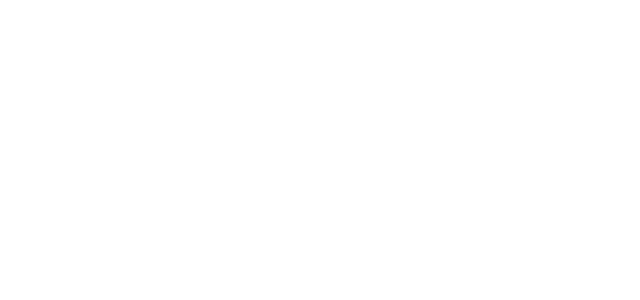
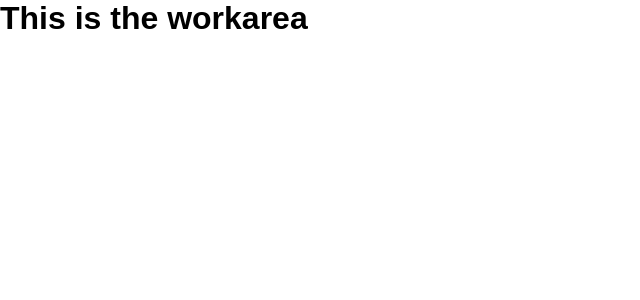
Before and after one commit to Praisecodes/Hazlo_Todo, a React (Vite) app: page /workarea in a window 1280 px wide. Before the commit this address had no page. Shown: the top 300 px of the page, without its empty margins (0-640 px from the left). Built offline with nearby package versions, Linux system fonts and the light colour scheme.

Commit message:
[Update]Working on workarea

```diff
--- a/src/App.jsx
+++ b/src/App.jsx
@@ -2,6 +2,7 @@
 import Home from "./pages/home"
 import Login from "./pages/login"
 import Signup from "./pages/signup"
+import Workarea from "./pages/workarea"
 
 function App() {
   return (
@@ -10,6 +11,7 @@
         <Route path="/" element={<Home/>} />
         <Route path="/login" element={<Login/>} />
         <Route path="/signup" element={<Signup/>} />
+        <Route path="/workarea" element={<Workarea/>} />
       </Routes>
     </BrowserRouter>
   )
--- a/src/pages/login.jsx
+++ b/src/pages/login.jsx
@@ -22,7 +22,7 @@
                 </div>
                 <div className="right">
                     <h2>Login</h2>
-                    <form onSubmit={(e)=>{e.preventDefault()}}>
+                    <form onSubmit={(e)=>{e.preventDefault(); nav("/workarea")}}>
                         <input type="email" placeholder="Enter Your Email" />
                         <input type="password" placeholder="Enter Your Password" />
                         <button type="submit">Login</button>
--- a/src/pages/signup.jsx
+++ b/src/pages/signup.jsx
@@ -17,7 +17,7 @@
             <div className="container">
                 <div className="left">
                     <h2>Sign Up</h2>
-                    <form onSubmit={(e)=>{e.preventDefault()}}>
+                    <form onSubmit={(e)=>{e.preventDefault(); navigate('/login')}}>
                         <input type="text" placeholder="Enter Your Fullname" />
                         <input type="email" placeholder="Enter Your Email" />
                         <input type="text" placeholder="Enter Your Username" />
--- /dev/null
+++ b/src/pages/workarea.jsx
@@ -0,0 +1,15 @@
+import {Helmet} from "react-helmet"
+
+function Workarea(){
+    return (
+        <>
+        <Helmet>
+            <title>Hazlo Todo | Workarea</title>
+        </Helmet>
+
+        <h1>This is the workarea</h1>
+        </>
+    )
+}
+
+export default Workarea
```
